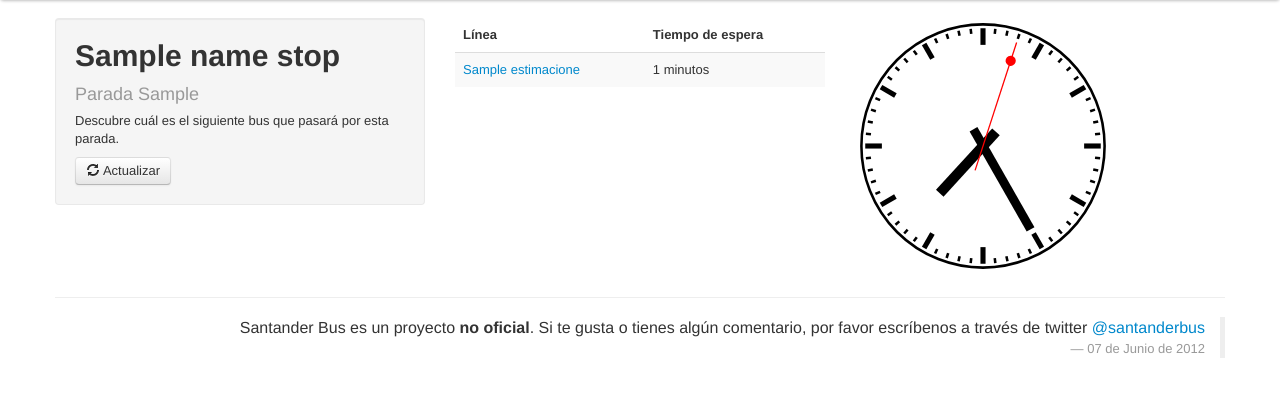
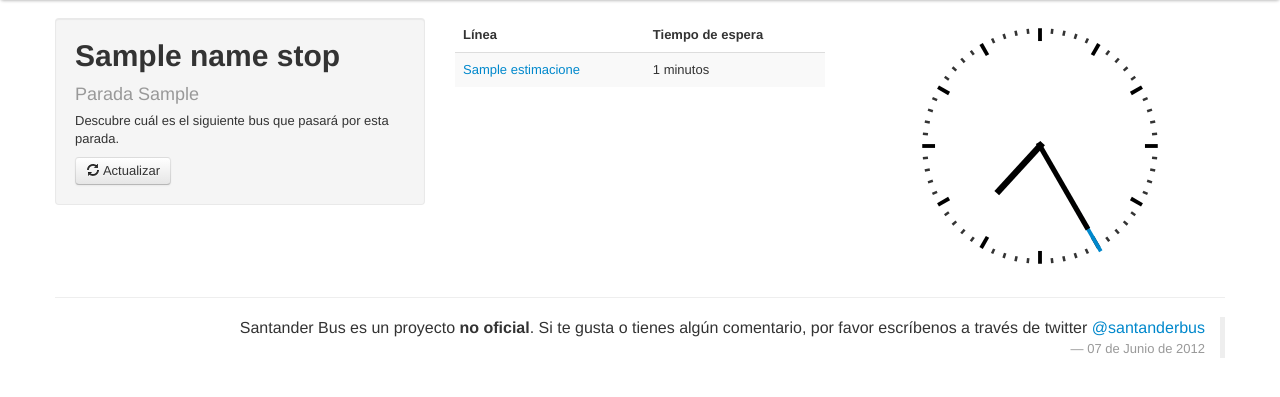
Before and after one commit to juanmacuevas/santanderbus, a Python web app: template templates/parada.html in a window 1280 px wide. Shown: the part 40-437 px from the top of the page. Run offline with Jinja, Linux system fonts and the light colour scheme; the template is opened without the code that fills it: most values are stand-ins (such as "Sample title", 1, 10 or a date in 2020); some libraries are stand-ins or nearby versions.

Commit message:
estimation indicator added to clock

```diff
--- a/static/js/coolclock.js
+++ b/static/js/coolclock.js
@@ -29,13 +29,13 @@ CoolClock.config = {
 		// There are more skins in moreskins.js
 		// Try making your own skin by copy/pasting one of these and tweaking it
 		swissRail: {
-			outerBorder: { lineWidth: 2, radius:95, color: "black", alpha: 1 },
-			smallIndicator: { lineWidth: 2, startAt: 88, endAt: 92, color: "black", alpha: 1 },
-			largeIndicator: { lineWidth: 4, startAt: 79, endAt: 92, color: "black", alpha: 1 },
-			hourHand: { lineWidth: 8, startAt: -15, endAt: 50, color: "black", alpha: 1 },
-			minuteHand: { lineWidth: 7, startAt: -15, endAt: 75, color: "black", alpha: 1 },
-			secondHand: { lineWidth: 1, startAt: -20, endAt: 85, color: "red", alpha: 1 },
-			secondDecoration: { lineWidth: 1, startAt: 70, radius: 4, fillColor: "red", color: "red", alpha: 1 }
+			outerBorder: { lineWidth: 2, radius:92, color: "black", alpha: 0 },
+			smallIndicator: { lineWidth: 2, startAt: 88, endAt: 92, color: "black", alpha: 0.8 },
+			largeIndicator: { lineWidth: 3, startAt: 82, endAt: 92, color: "black", alpha: 1 },
+			hourHand: { lineWidth: 5, startAt: -3, endAt: 50, color: "black", alpha: 1 },
+			minuteHand: { lineWidth: 4, startAt: -3, endAt: 75, color: "black", alpha: 1 },
+			secondHand: { lineWidth: 2, startAt: 0, endAt: 85, color: "red", alpha: 1 },
+			secondDecoration: { lineWidth: 1, startAt: 70, radius: 4, fillColor: "red", color: "red", alpha: 0 }
 		},
 		chunkySwiss: {
 			outerBorder: { lineWidth: 4, radius:97, color: "black", alpha: 1 },
@@ -238,19 +238,36 @@ CoolClock.prototype = {
 			);
 		}
 
+		//draw estimations
+		if (estimaciones){
+			for (var i=0;i<estimaciones.length;i++) {
+				time =  estimaciones[i][0];
+				// this.drawTextAt(
+				// 	estimaciones[i][1],
+				// 	this.tickAngle(time)
+				// );
+				this.radialLineAtAngle(this.tickAngle(time),{ lineWidth: 3, startAt: 55, endAt: 95, color: "#0088cc", alpha: 1-((time-min)/60) });
+
+			}
+		}
+
 		// Draw the hands
 		if (skin.hourHand)
 			this.radialLineAtAngle(this.tickAngle(((hour%12)*5 + min/12.0)),skin.hourHand);
 
 		if (skin.minuteHand)
-			this.radialLineAtAngle(this.tickAngle((min + sec/60.0)),skin.minuteHand);
+			//this.radialLineAtAngle(this.tickAngle((min + sec/60.0)),skin.minuteHand);
+			this.radialLineAtAngle(this.tickAngle((min)),skin.minuteHand);
 
-		if (this.showSecondHand && skin.secondHand)
-			this.radialLineAtAngle(this.tickAngle(sec),skin.secondHand);
 
-		// Second hand decoration doesn't render right in IE so lets turn it off
-		if (!CoolClock.config.isIE && this.showSecondHand && skin.secondDecoration)
-			this.radialLineAtAngle(this.tickAngle(sec),skin.secondDecoration);
+
+
+		// if (this.showSecondHand && skin.secondHand)
+		// 	this.radialLineAtAngle(this.tickAngle(sec),skin.secondHand);
+
+		// // Second hand decoration doesn't render right in IE so lets turn it off
+		// if (!CoolClock.config.isIE && this.showSecondHand && skin.secondDecoration)
+		// 	this.radialLineAtAngle(this.tickAngle(sec),skin.secondDecoration);
 	},
 
 	// Check the time and display the clock
--- a/templates/base.html
+++ b/templates/base.html
@@ -32,11 +32,10 @@
         ga.src = ('https:' == document.location.protocol ? 'https://ssl' : 'http://www') + '.google-analytics.com/ga.js';
         var s = document.getElementsByTagName('script')[0]; s.parentNode.insertBefore(ga, s);
       })();
+      {% block js_head %}{% endblock %}
     </script>
     {% endblock %}
   </head>
-
-
 <body>
 {% block navbar %}
 <div class="navbar">
--- a/templates/parada.html
+++ b/templates/parada.html
@@ -1,9 +1,18 @@
 {% extends "base.html" %}
-{% block title %}{{name_stop}}{% endblock %}
 
+{% block title %}{{ name_stop }}{% endblock %}
+{% block js_head %}
+    {% if estimaciones %}
+      var now = new Date();
+      var estimaciones = [{% for e in estimaciones %}
+      {% if e[0]<60 %} [ {{ e[0] }} + now.getUTCMinutes(), '{{ e[1] }}'],{% endif %}{% endfor %}];{% else %}
+      var estimaciones = [];
+    {% endif %}
+{% endblock %}
 {% block content %}
       <div class="row">
-        <div class="span4"><!--6 offset1">-->
+
+        <div class="span4"> <!--6 offset1">-->
           <div class="well">
           <h1>{{name_stop}}</h1>
           <h2><small>Parada {{id_stop}}</small></h2>
@@ -21,7 +30,7 @@
               <strong>Ops!</strong> creo que no pasará ningún autobus por aquí en un buen rato...
           </div>
           {% else %}
-          <table class="table table-striped" style="">
+          <table class="table table-striped">
             <thead>
               <tr>
                 <th>Línea</th>
@@ -37,14 +46,16 @@
               {% endfor %}
             </tbody>
           </table>
-          {% endif%}
+          {% endif %}
         </div>
-        <div class="span4">
 
+        <div class="span4" style="text-align:center">
           <!-- <canvas id="u22" class="CoolClock:Lev:125:noSeconds"></canvas> -->
           <canvas class="CoolClock:swissRail:128:" id="_coolclock_auto_id_0" width="300" height="300" style="width: 300px; height: 300px; "></canvas>
           <!-- <img src="http://www.poweroverethernet.com/images/articles/fullsize_491_1225960021.jpg" alt="clock"> -->
         </div>
+
+
       </div>
 {% endblock %}
 
```
Also changed, not shown: scripts/gLineaCoord.py (added, +73 -0 lines).
